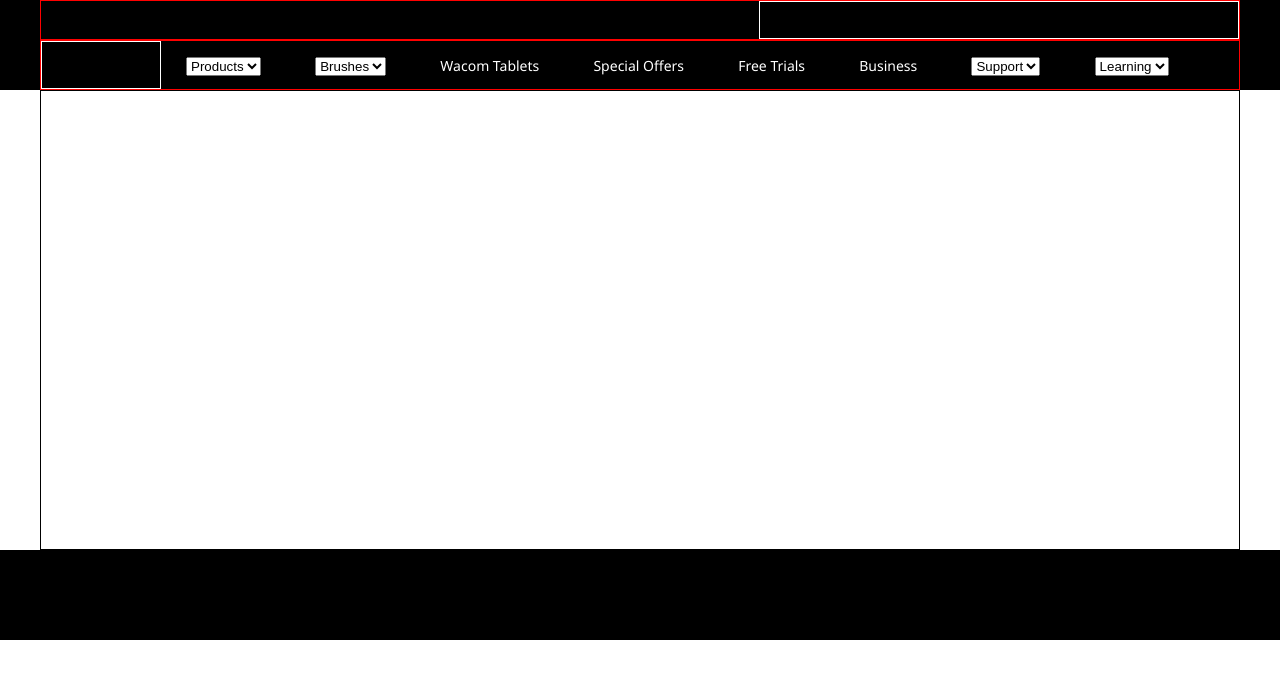
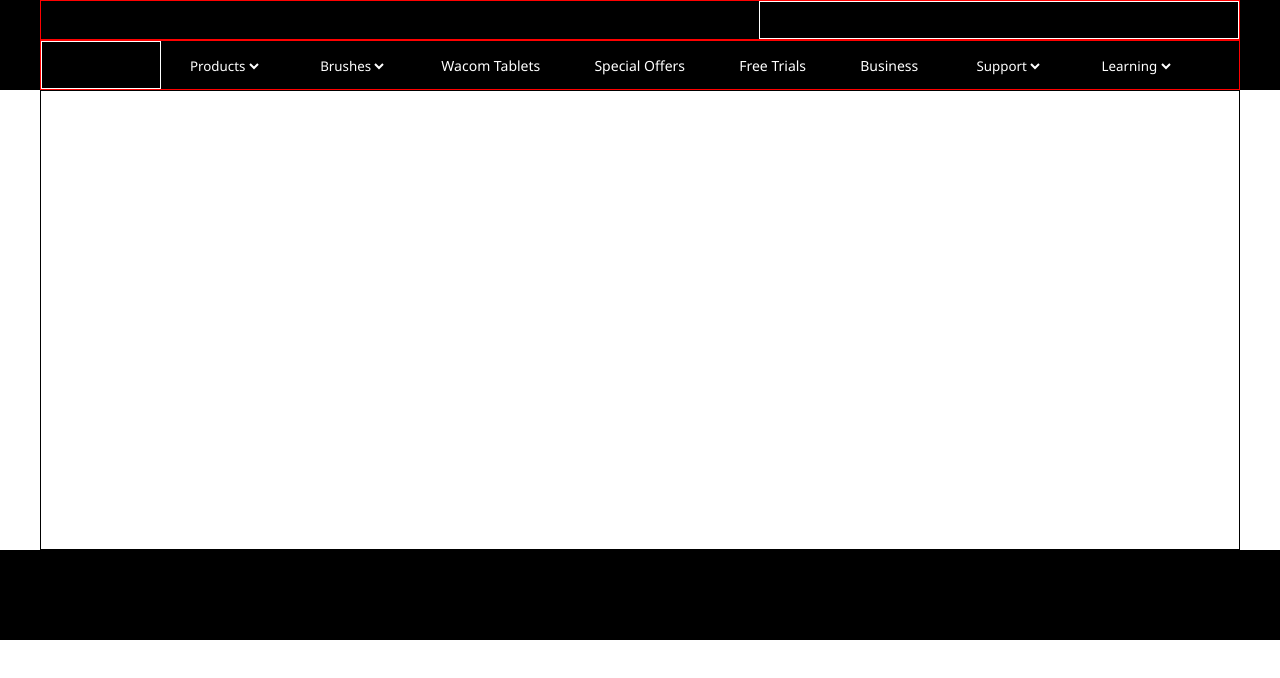
Before and after one commit to vito-g/sass-painter, a website: page my-app/index.html in a window 1280 px wide. Drawn offline with nearby package versions, Linux system fonts and the light colour scheme; files that its build step writes are made by us from their sources.

Commit message:
Reset Select Style in scss

```diff
--- a/my-app/src/app.scss
+++ b/my-app/src/app.scss
@@ -12,6 +12,17 @@
   // border: 1px solid white;
   margin: auto;
   color: white;
+}
+
+select {
+    border:none;
+    background-color: inherit;
+    color: white;
+    font-family: "Segoe UI", sans-serif;
+    // -webkit-appearance: none;
+    // -moz-appearance: none;
+    // appearance: none;
+    // -ms-appearance: none;
 }
 
 li {
```
